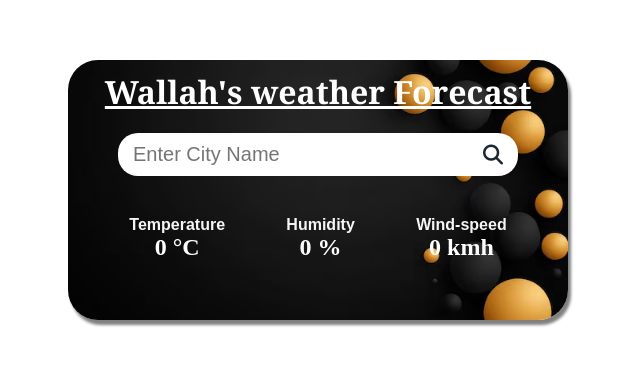
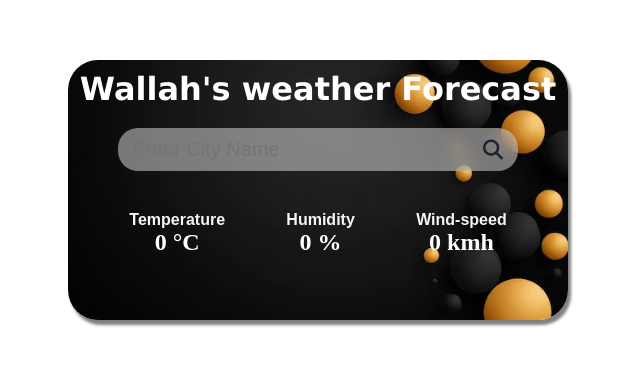
Before and after one commit to Wallah10/weather002, a plain HTML site: page index.html in a window 1280 px wide. Shown: the part 210-576 px from the top of the page, without its empty margins (322-962 px from the left). Drawn offline with Linux system fonts and the light colour scheme.

Commit message:
css changes

```diff
--- a/index.css
+++ b/index.css
@@ -28,9 +28,8 @@ body{
     text-align: center;
     padding-top: 20px;
     padding: 10px;
-    text-decoration: underline;
     color: white;
-    font-family: Cambria, Cochin, Georgia, Times, 'Times New Roman', serif;
+    font-family:Verdana, Geneva, Tahoma, sans-serif;
     font-weight: bolder;
 }
 .city{
@@ -38,7 +37,8 @@ body{
     align-items: center;
     justify-content:space-between;
     width: 80%;
-    background-color:rgb(255, 255, 255);
+    background-color:rgba(255, 255, 255, 0.445);
+    backdrop-filter: blur(10px);
     border: none;
     border-radius: 20px;
     padding: 5px;
```
